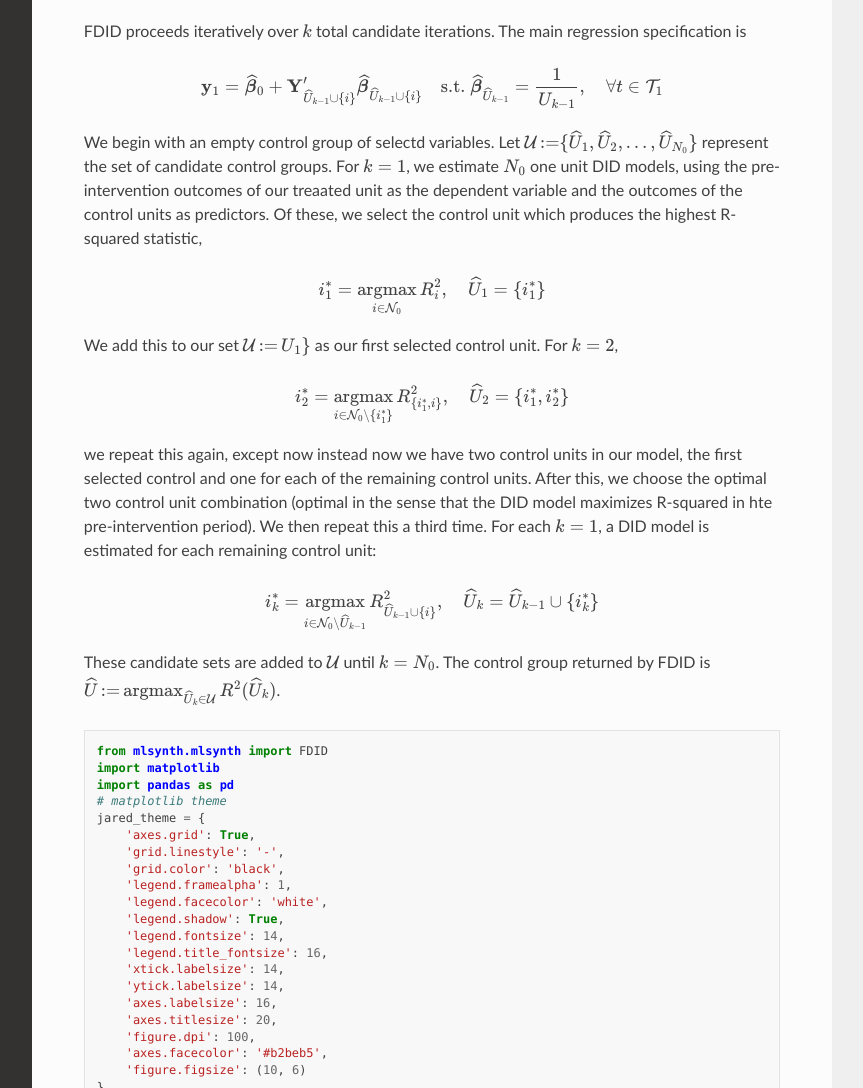
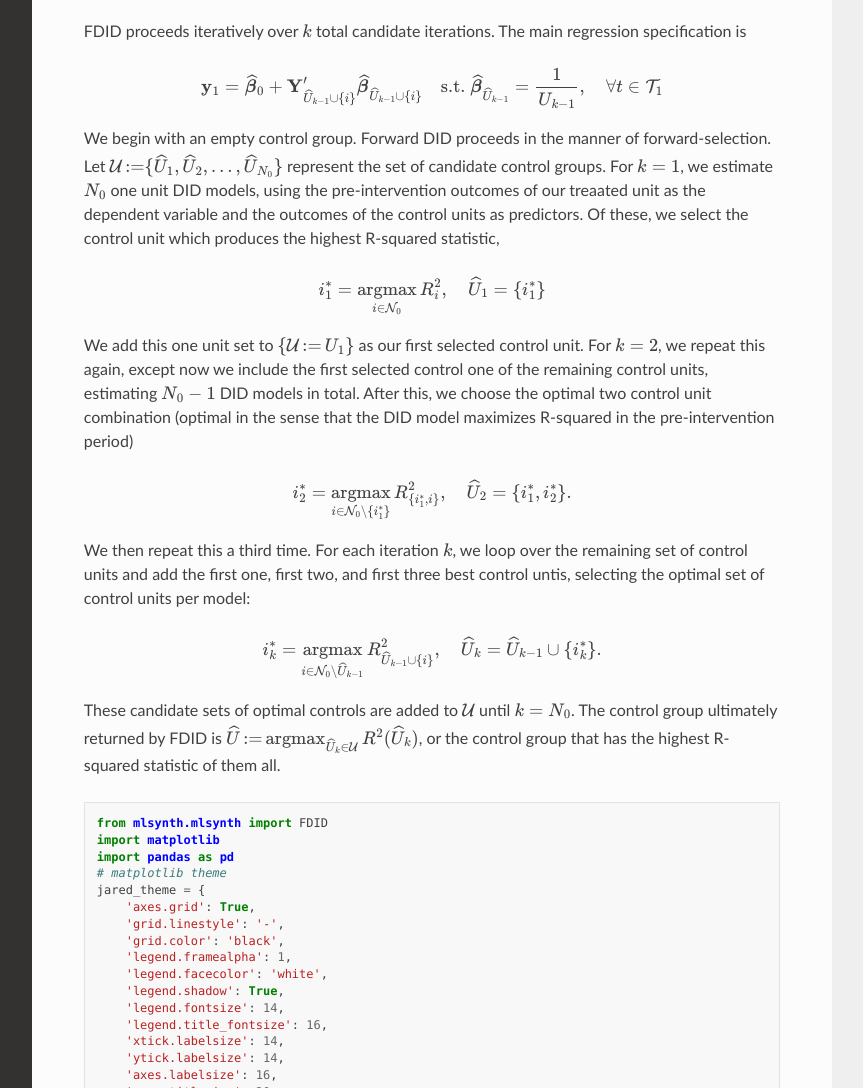
Before and after one commit to jgreathouse9/mlsynth, a Sphinx documentation site: the page built from docs/fdid.rst, in a window 1280 px wide and 1400 px high, cut to the strip 312-1400 px from the top of the window. Shown: the whole strip, without its empty margins (268-1131 px from the left). Built offline with Sphinx 7.4.7 and the Read the Docs theme 3.1.0, drawn with Linux system fonts in a browser that asks for light colours; pages that are not in the unit, such as notebooks, are missing from menus.

Commit message:
Update fdid.rst

```diff
--- a/docs/fdid.rst
+++ b/docs/fdid.rst
@@ -16,27 +16,27 @@ FDID proceeds iteratively over :math:`k` total candidate iterations. The main re
             \quad \text{s.t. } \widehat{\boldsymbol{\beta}}_{\widehat{U}_{k-1}} = \frac{1}{U_{k-1}}, \quad \forall t \in \mathcal{T}_1
 
 
-We begin with an empty control group of selectd variables. Let :math:`\mathcal{U} \operatorname*{:=} \{\widehat{U}_1, \widehat{U}_2, \ldots, \widehat{U}_{N_0}\}` represent the set of candidate control groups. For :math:`k=1`, we estimate :math:`N_0` one unit DID models, using the pre-intervention outcomes of our treaated unit as the dependent variable and the outcomes of the control units as predictors. Of these, we select the control unit which produces the highest R-squared statistic,
+We begin with an empty control group. Forward DID proceeds in the manner of forward-selection. Let :math:`\mathcal{U} \operatorname*{:=} \{\widehat{U}_1, \widehat{U}_2, \ldots, \widehat{U}_{N_0}\}` represent the set of candidate control groups. For :math:`k=1`, we estimate :math:`N_0` one unit DID models, using the pre-intervention outcomes of our treaated unit as the dependent variable and the outcomes of the control units as predictors. Of these, we select the control unit which produces the highest R-squared statistic,
 
 .. math::
 
    i^\ast_1 = \operatorname*{argmax}_{i \in \mathcal{N}_0} R^2_i, \quad \widehat{U}_1 = \{i^\ast_1\}
 
-We add this to our set :math:`\mathcal{U} \operatorname*{:=} U_1 \}` as our first selected control unit. For :math:`k=2`,
+We add this one unit set to :math:`\{\mathcal{U} \operatorname*{:=} U_1 \}` as our first selected control unit. For :math:`k=2`, we repeat this again, except now we include the first selected control one of the remaining control units, estimating :math:`N_0 - 1` DID models in total. After this, we choose the optimal two control unit combination (optimal in the sense that the DID model maximizes R-squared in the pre-intervention period)
 
 .. math::
 
    i^\ast_2 = \operatorname*{argmax}_{i \in \mathcal{N}_0 \setminus \{i^\ast_1\}} R^2_{\{i^\ast_1, i\}},
-   \quad \widehat{U}_2 = \{i^\ast_1, i^\ast_2\}
+   \quad \widehat{U}_2 = \{i^\ast_1, i^\ast_2\}.
 
-we repeat this again, except now instead now we have two control units in our model, the first selected control and one for each of the remaining control units. After this, we choose the optimal two control unit combination (optimal in the sense that the DID model maximizes R-squared in hte pre-intervention period). We then repeat this a third time. For each :math:`k=1`, a DID model is estimated for each remaining control unit:
+We then repeat this a third time. For each iteration :math:`k`, we loop over the remaining set of control units and add the first one, first two, and first three best control untis, selecting the optimal set of control units per model:
 
 .. math::
 
    i^\ast_k = \operatorname*{argmax}_{i \in \mathcal{N}_0 \setminus \widehat{U}_{k-1}} R^2_{\widehat{U}_{k-1} \cup \{i\}},
-   \quad \widehat{U}_k = \widehat{U}_{k-1} \cup \{i^\ast_k\}
+   \quad \widehat{U}_k = \widehat{U}_{k-1} \cup \{i^\ast_k\}.
 
-These candidate sets are added to :math:`\mathcal{U}` until :math:`k = N_0`. The control group returned by FDID is :math:`\widehat{U} \operatorname*{:=} \operatorname*{argmax}_{\widehat{U}_k \in \mathcal{U}} R^2(\widehat{U}_k)`.
+These candidate sets of optimal controls are added to :math:`\mathcal{U}` until :math:`k = N_0`. The control group ultimately returned by FDID is :math:`\widehat{U} \operatorname*{:=} \operatorname*{argmax}_{\widehat{U}_k \in \mathcal{U}} R^2(\widehat{U}_k)`, or the control group that has the highest R-squared statistic of them all.
 
 
 .. code-block:: python
```
